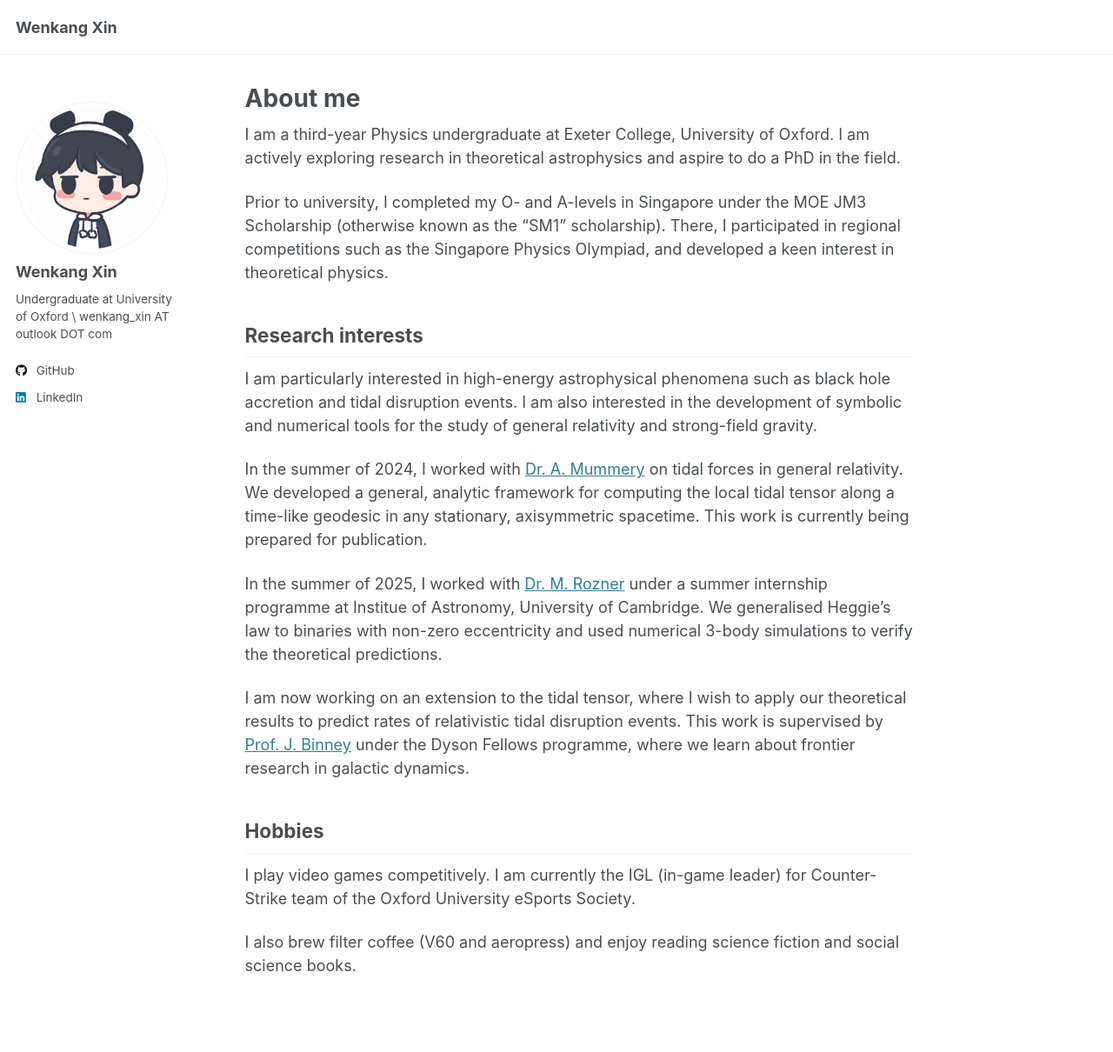
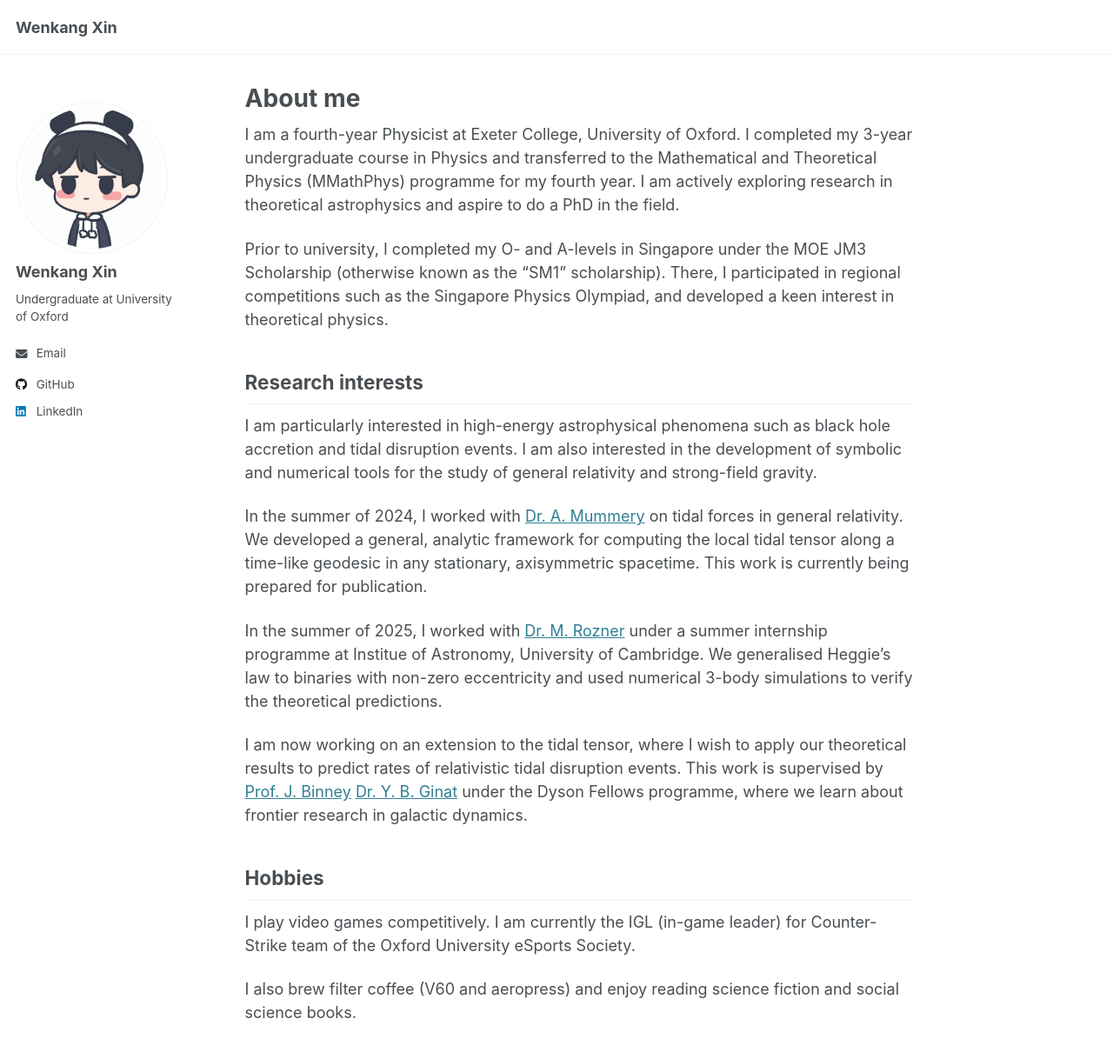
Before and after one commit to Walker-Xin/Walker-Xin.github.io, a Jekyll site: the page built from _pages/about.md, in a window 1280 px wide and 1400 px high. Shown: the top 1210 px of the window at 87% size. Built offline with Jekyll 4.4.1, drawn with Linux system fonts in a browser that asks for light colours; part of the change alters nothing that is shown.

Commit message:
email safety

```diff
--- a/_config.yml
+++ b/_config.yml
@@ -25,11 +25,11 @@ author:
   avatar           : "avatar.png"
   name             : "Wenkang Xin"
   pronouns         : # example: "she/her"
-  bio              : "Undergraduate at University of Oxford \\ wenkang_xin AT outlook DOT com"
+  bio              : "Undergraduate at University of Oxford"
   # location         : "Oxford"
   # employer         : "University of Oxford"
   uri              : # URL
-  # email            : "wenkang_xin@outlook.com"
+  email            : "wenkang_xin@outlook.com"
   # cv               : "files/resume.pdf"
 
   # Academic websites
--- a/_includes/author-profile.html
+++ b/_includes/author-profile.html
@@ -34,7 +34,7 @@
         <li><a href="{{ author.uri }}"><i class="fas fa-fw fa-link icon-pad-right" aria-hidden="true"></i>{{ site.data.ui-text[site.locale].website_label | default: "Website" }}</a></li>
       {% endif %}
       {% if author.email %}
-        <li><a href="mailto:{{ author.email }}"><i class="fas fa-fw fa-envelope icon-pad-right" aria-hidden="true"></i>{{ site.data.ui-text[site.locale].email_label | default: "Email" }}</a></li>
+        <li class="author__desktop"><i class="fas fa-fw fa-envelope icon-pad-right" aria-hidden="true"></i><a class="email-link-convert" style="display:inline-block; vertical-align:middle;" rel="nofollow, noindex" href="{{ base_path }}/to-email/" data-u="{{ author.email | split: '@' | first | split: '' | reverse | join: '' }}" data-d="{{ author.email | split: '@' | last | split: '' | reverse | join: '' }}">Email</a></li>
       {% endif %}
 
       <!-- Font Awesome and Academicons icons / Academic websites -->
--- a/_includes/scripts.html
+++ b/_includes/scripts.html
@@ -1,3 +1,5 @@
 <script src="{{ base_path }}/assets/js/main.min.js"></script>
 
+<script src="{{ base_path }}/assets/js/email-conversion.js" defer></script>
+
 {% include analytics.html %}
--- a/_pages/about.md
+++ b/_pages/about.md
@@ -7,7 +7,7 @@ redirect_from:
   - /about.html
 ---
 
-I am a third-year Physics undergraduate at Exeter College, University of Oxford. I am actively exploring research in theoretical astrophysics and aspire to do a PhD in the field.
+I am a fourth-year Physicist at Exeter College, University of Oxford. I completed my 3-year undergraduate course in Physics and transferred to the Mathematical and Theoretical Physics (MMathPhys) programme for my fourth year. I am actively exploring research in theoretical astrophysics and aspire to do a PhD in the field.
 
 Prior to university, I completed my O- and A-levels in Singapore under the MOE JM3 Scholarship (otherwise known as the "SM1" scholarship). There, I participated in regional competitions such as the Singapore Physics Olympiad, and developed a keen interest in theoretical physics.
 
@@ -19,7 +19,7 @@ In the summer of 2024, I worked with [Dr. A. Mummery](https://www.ias.edu/schola
 
 In the summer of 2025, I worked with [Dr. M. Rozner](https://morozner.wixsite.com/mysite) under a summer internship programme at Institue of Astronomy, University of Cambridge. We generalised Heggie's law to binaries with non-zero eccentricity and used numerical 3-body simulations to verify the theoretical predictions.
 
-I am now working on an extension to the tidal tensor, where I wish to apply our theoretical results to predict rates of relativistic tidal disruption events. This work is supervised by [Prof. J. Binney](https://www.physics.ox.ac.uk/our-people/binney) under the Dyson Fellows programme, where we learn about frontier research in galactic dynamics.
+I am now working on an extension to the tidal tensor, where I wish to apply our theoretical results to predict rates of relativistic tidal disruption events. This work is supervised by [Prof. J. Binney](https://www.physics.ox.ac.uk/our-people/binney) [Dr. Y. B. Ginat](https://www.physics.ox.ac.uk/our-people/ginat) under the Dyson Fellows programme, where we learn about frontier research in galactic dynamics.
 
 ## Hobbies
 
--- /dev/null
+++ b/assets/js/email-conversion.js
@@ -0,0 +1,39 @@
+(function(){
+  function rev(s){ return (s || '').split('').reverse().join(''); }
+
+  function convertTextSpans(){
+    var nodes = document.querySelectorAll('.email-convert');
+    for (var i = 0; i < nodes.length; i++){
+      var el = nodes[i];
+      var u = el.getAttribute('data-u');
+      var d = el.getAttribute('data-d');
+      if (!u || !d) continue;
+      var email = rev(u) + '@' + rev(d);
+      el.textContent = email;
+    }
+  }
+
+  function convertLinks(){
+    var links = document.querySelectorAll('.email-link-convert');
+    for (var i = 0; i < links.length; i++){
+      var a = links[i];
+      if (a.getAttribute('href') && a.getAttribute('href').indexOf('mailto:') === 0) continue;
+      var u = a.getAttribute('data-u');
+      var d = a.getAttribute('data-d');
+      if (!u || !d) continue;
+      var email = rev(u) + '@' + rev(d);
+      a.setAttribute('href', 'mailto:' + email);
+    }
+  }
+
+  function run(){
+    convertTextSpans();
+    convertLinks();
+  }
+
+  if (document.readyState === 'loading'){
+    document.addEventListener('DOMContentLoaded', run);
+  } else {
+    run();
+  }
+})();
```
